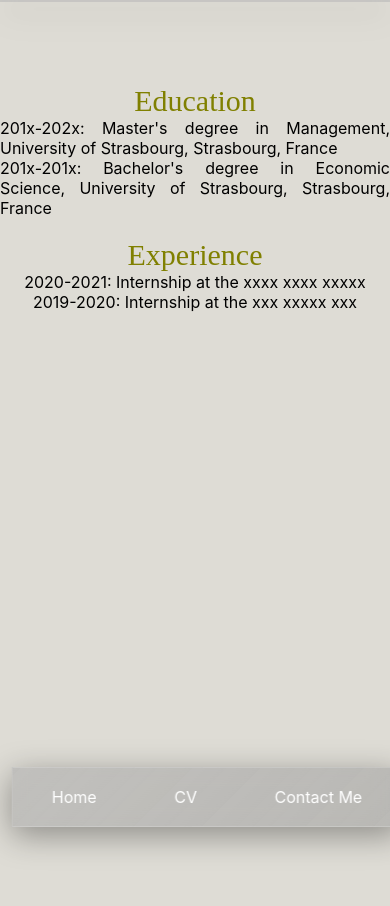
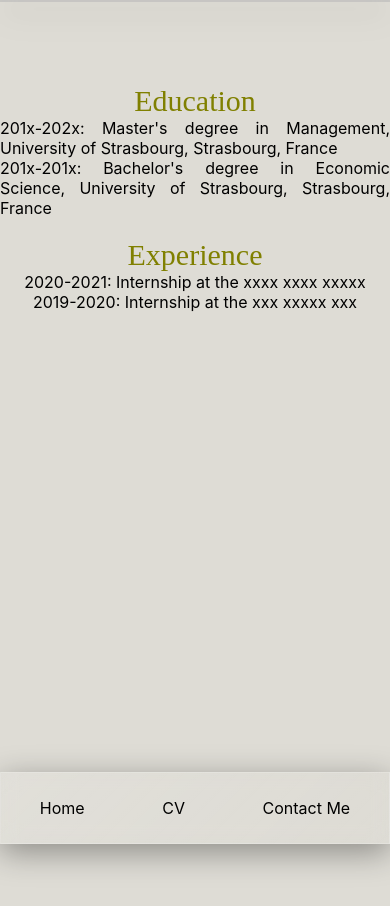
Before and after one commit to exgael/SWReactOld, a React (Create React App) app: page / in a window 390 px wide. Shown: the top 906 px of the page. Built offline with nearby package versions, Linux system fonts and the light colour scheme.

Commit message:
consolidation du css pour pwa et ajustement bottom-bar

```diff
--- a/src/index.css
+++ b/src/index.css
@@ -110,10 +110,15 @@ body {
   :root {
     --top-padding-phone: 10vh;
     --bottom-padding-phone: 7vh;
+    --bottom-bar-height: 8.5vh;
   }
   body {
-    padding-top: var(--top-padding-phone);
-    padding-bottom: var(--bottom-padding-phone);
+    padding-top: var(--top-padding-phone) !important;
+    padding-bottom: var(--bottom-padding-phone) !important;
+  }
+
+  .bottom-bar {
+    height: var(--bottom-bar-height) !important;
   }
 }
 
@@ -136,7 +141,7 @@ body {
     --left-padding-tablet: 20vw;
   }
   body {
-    padding-left: var(--left-padding-tablet);
+    padding-left: var(--left-padding-tablet) !important;
   }
 }
 
@@ -154,12 +159,22 @@ body {
   On desktops, where vertical space is less of a constraint,
   this padding helps in maintaining a balanced and accessible layout,
   particularly for navigation elements or branding headers.
+
+  @Explanation:
+
+  Border of the Screen (Browser Window)
+  ------------------------------------- (Top edge of the body)
+  |
+  | <-- max(5vh, 65px) padding-top inside the body
+  |
+  Content starts here pushed down by max(5vh, 65px)
+
   */
   :root {
-    --top-padding-desktop: 65px;
+    --top-padding-desktop: max(5vh, 65px);
   }
   body {
-    padding-top: var(--top-padding-desktop);
+    padding-top: var(--top-padding-desktop) !important;
   }
 }
 
--- a/src/swift-react-ui/SWCore/SWModifiers/absolutePositionning/absoluteModifier.ts
+++ b/src/swift-react-ui/SWCore/SWModifiers/absolutePositionning/absoluteModifier.ts
@@ -60,9 +60,9 @@ export const absoluteModifiers = {
     // Modifier for BottomBar
     positionFixedBottom: function<T extends View>(this: T): T {
         this.style.position = 'fixed';
-        this.style.bottom = '2%';
-        this.style.left = '17.5%';
-        this.style.transform = 'translate(-17.5%)';
+        this.style.bottom = '0%';
+        this.style.left = '0%';
+      //  this.style.transform = 'translate(-50%)';
         this.style.right = '0';
         this.style.zIndex = '999';
 
--- a/src/swift-react-ui/SWCore/SWTemplates/SWBars/UserFlowBar/SWBottomBar.tsx
+++ b/src/swift-react-ui/SWCore/SWTemplates/SWBars/UserFlowBar/SWBottomBar.tsx
@@ -17,10 +17,7 @@ export const SWBottomBar: React.FC<{ view: View }> = React.memo(
         const appBarLayout = HStack({ alignment: "space-around" })(
                 ...navLinks
         )
-            .frame({ width: "100vw", height: "60px" })
-            .foregroundStyle(Color.white)
-            .background(Color.rgba(150, 150, 150, 0.5))
-            .setClassName(["glass"])
+            .setClassName(["glass", "bottom-bar"])
             .render();
 
         return (
```
